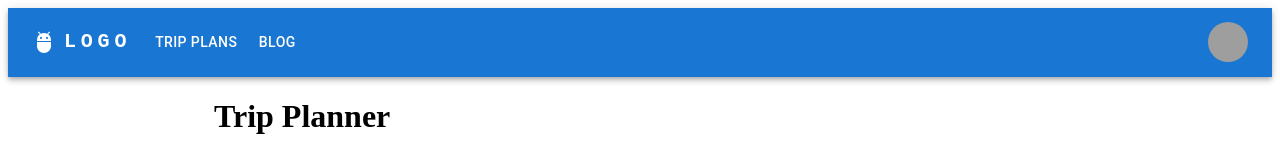
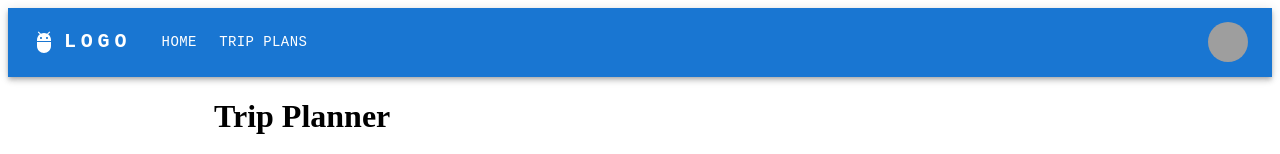
Before and after one commit to duszaemilia/trip-planner, a React (Vite) app: page / in a window 1280 px wide. Shown: the top 154 px of the page. Built offline with nearby package versions, Linux system fonts and the light colour scheme; data requests are answered from the project's data file; grey boxes are pictures that could not be loaded.

Commit message:
persponsive app bar links to pages

```diff
--- a/src/components/ResponsiveAppBar.jsx
+++ b/src/components/ResponsiveAppBar.jsx
@@ -12,8 +12,9 @@ import Button from '@mui/material/Button';
 import Tooltip from '@mui/material/Tooltip';
 import MenuItem from '@mui/material/MenuItem';
 import AdbIcon from '@mui/icons-material/Adb';
+import {Link} from "react-router-dom";
 
-const pages = ['Trip plans', 'Blog'];
+const pages = [{page: 'Home', url: "/"}, {page: 'Trip plans', url: "/"}];
 const settings = ['Profile', 'Account', 'Dashboard', 'Logout'];
 
 function ResponsiveAppBar() {
@@ -39,7 +40,7 @@ function ResponsiveAppBar() {
         <AppBar position="static">
             <Container maxWidth="xl">
                 <Toolbar disableGutters>
-                    <AdbIcon sx={{ display: { xs: 'none', md: 'flex' }, mr: 1 }} />
+                    <AdbIcon sx={{display: {xs: 'none', md: 'flex'}, mr: 1}}/>
                     <Typography
                         variant="h6"
                         noWrap
@@ -47,7 +48,7 @@ function ResponsiveAppBar() {
                         href="/"
                         sx={{
                             mr: 2,
-                            display: { xs: 'none', md: 'flex' },
+                            display: {xs: 'none', md: 'flex'},
                             fontFamily: 'monospace',
                             fontWeight: 700,
                             letterSpacing: '.3rem',
@@ -58,7 +59,7 @@ function ResponsiveAppBar() {
                         LOGO
                     </Typography>
 
-                    <Box sx={{ flexGrow: 1, display: { xs: 'flex', md: 'none' } }}>
+                    <Box sx={{flexGrow: 1, display: {xs: 'flex', md: 'none'}}}>
                         <IconButton
                             size="large"
                             aria-label="account of current user"
@@ -67,7 +68,7 @@ function ResponsiveAppBar() {
                             onClick={handleOpenNavMenu}
                             color="inherit"
                         >
-                            <MenuIcon />
+                            <MenuIcon/>
                         </IconButton>
                         <Menu
                             id="menu-appbar"
@@ -84,17 +85,28 @@ function ResponsiveAppBar() {
                             open={Boolean(anchorElNav)}
                             onClose={handleCloseNavMenu}
                             sx={{
-                                display: { xs: 'block', md: 'none' },
+                                display: {xs: 'block', md: 'none'},
                             }}
                         >
                             {pages.map((page) => (
-                                <MenuItem key={page} onClick={handleCloseNavMenu}>
-                                    <Typography textAlign="center">{page}</Typography>
+                                <MenuItem key={page.page}
+                                          onClick={handleCloseNavMenu}>
+                                    <Link to={page.url} style={{textDecoration: "none"}}>
+
+                                        <Typography textAlign="center"
+                                                    sx={{
+                                                        fontWeight: 700,
+                                                        color: 'black',
+                                                        textDecoration: 'none',
+                                                    }}
+                                        >
+                                            {page.page}</Typography>
+                                    </Link>
                                 </MenuItem>
                             ))}
                         </Menu>
                     </Box>
-                    <AdbIcon sx={{ display: { xs: 'flex', md: 'none' }, mr: 1 }} />
+                    <AdbIcon sx={{display: {xs: 'flex', md: 'none'}, mr: 1}}/>
                     <Typography
                         variant="h5"
                         noWrap
@@ -102,7 +114,7 @@ function ResponsiveAppBar() {
                         href=""
                         sx={{
                             mr: 2,
-                            display: { xs: 'flex', md: 'none' },
+                            display: {xs: 'flex', md: 'none'},
                             flexGrow: 1,
                             fontFamily: 'monospace',
                             fontWeight: 700,
@@ -113,26 +125,29 @@ function ResponsiveAppBar() {
                     >
                         LOGO
                     </Typography>
-                    <Box sx={{ flexGrow: 1, display: { xs: 'none', md: 'flex' } }}>
+                    <Box sx={{flexGrow: 1, display: {xs: 'none', md: 'flex'}}}>
                         {pages.map((page) => (
                             <Button
-                                key={page}
+                                key={page.page}
                                 onClick={handleCloseNavMenu}
-                                sx={{ my: 2, color: 'white', display: 'block' }}
+                                sx={{my: 2, color: 'white', display: 'block',fontFamily: 'monospace'}}
                             >
-                                {page}
+                                <Link to={page.url} style={{ textDecoration: 'none', color: 'white' }}>
+                                    {page.page}
+                                </Link>
+
                             </Button>
                         ))}
                     </Box>
 
-                    <Box sx={{ flexGrow: 0 }}>
+                    <Box sx={{flexGrow: 0}}>
                         <Tooltip title="Open settings">
-                            <IconButton onClick={handleOpenUserMenu} sx={{ p: 0 }}>
-                                <Avatar alt="Remy Sharp" src="/static/images/avatar/2.jpg" />
+                            <IconButton onClick={handleOpenUserMenu} sx={{p: 0}}>
+                                <Avatar alt="Remy Sharp" src="/static/images/avatar/2.jpg"/>
                             </IconButton>
                         </Tooltip>
                         <Menu
-                            sx={{ mt: '45px' }}
+                            sx={{mt: '45px'}}
                             id="menu-appbar"
                             anchorEl={anchorElUser}
                             anchorOrigin={{
@@ -159,4 +174,5 @@ function ResponsiveAppBar() {
         </AppBar>
     );
 }
+
 export default ResponsiveAppBar;
```
